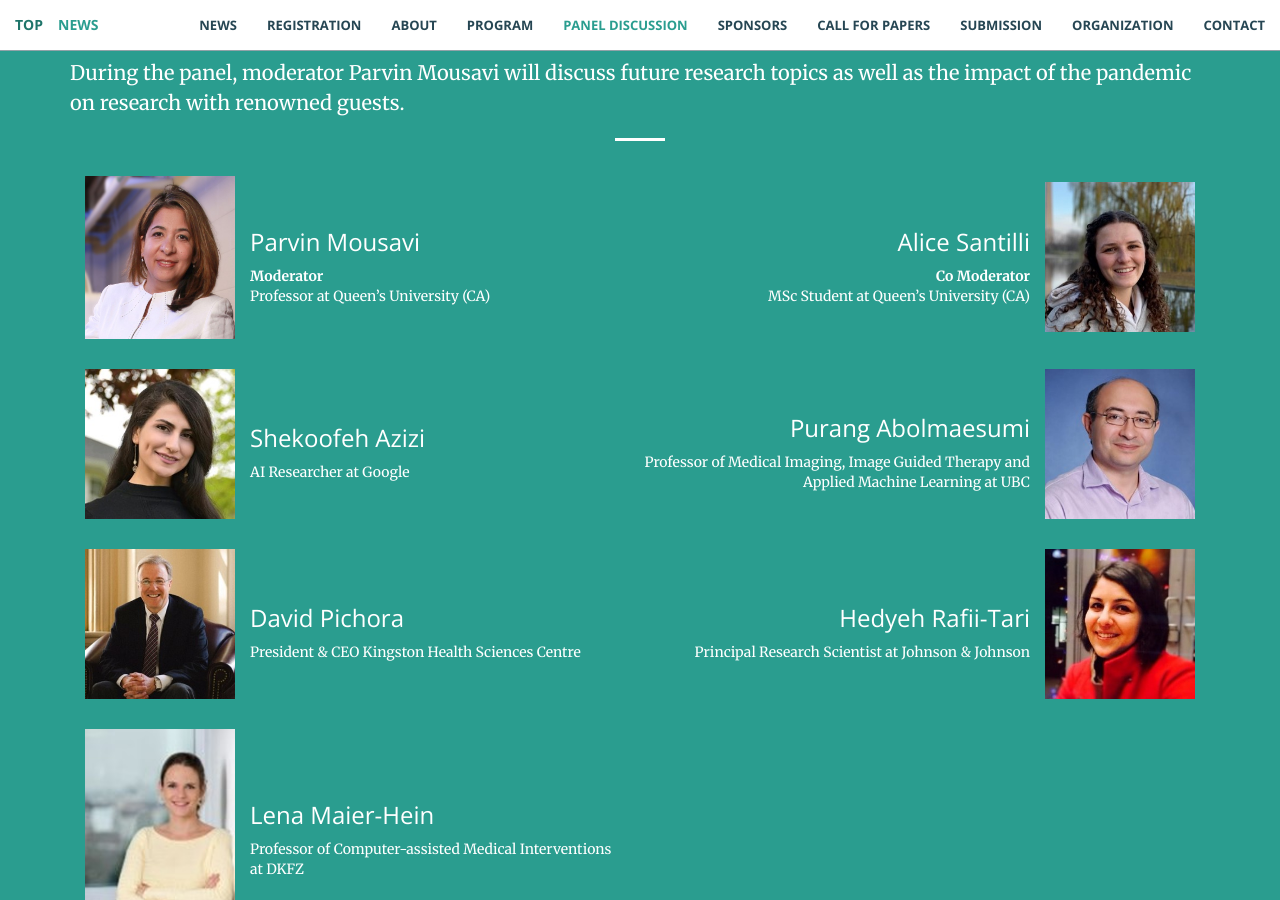
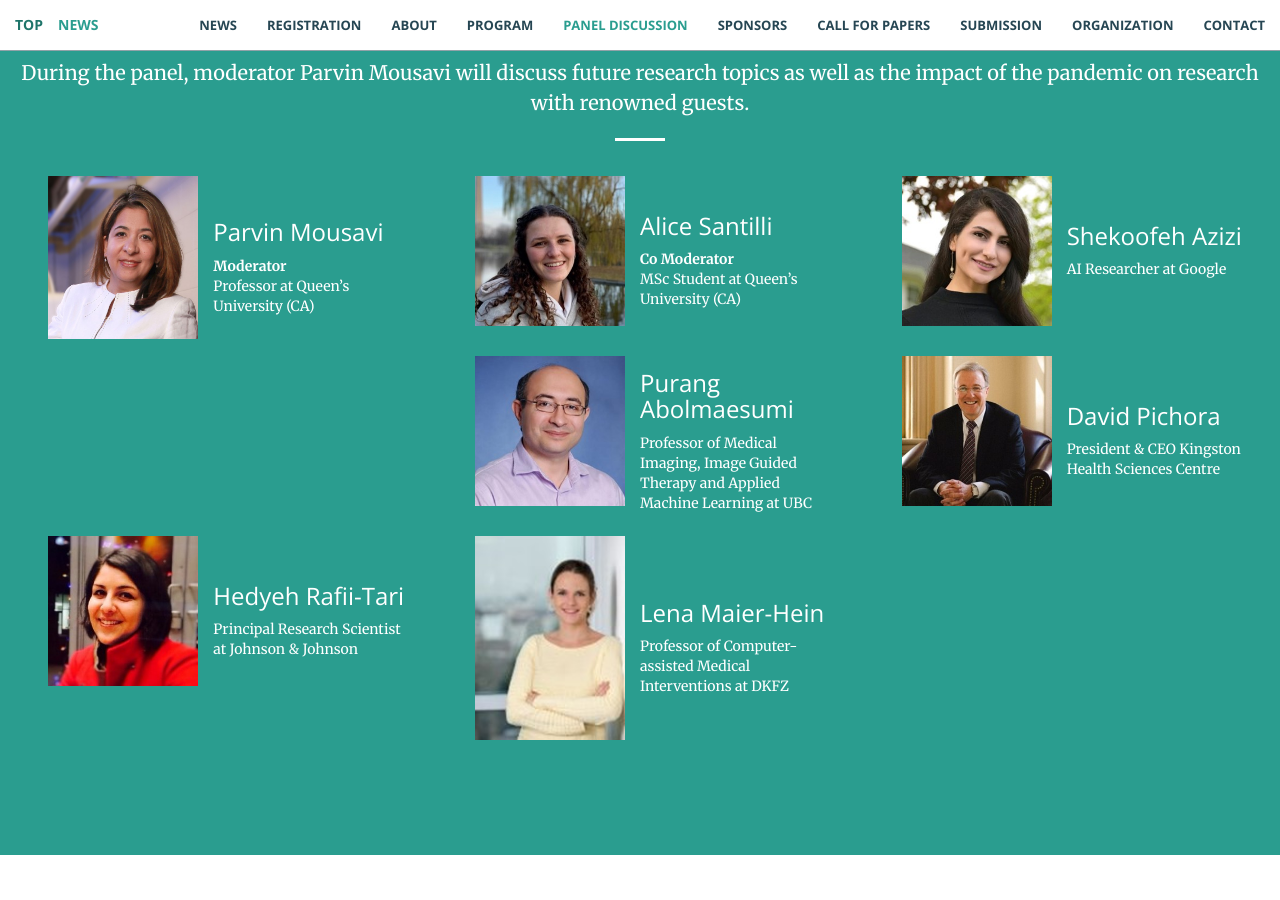
Before and after one commit to ipcai2021/ipcai2021.github.io, a Jekyll site: the page built from index.html, in a window 1280 px wide and 900 px high, scrolled down 13365 px. Built offline with Jekyll 4.4.1, drawn with Linux system fonts in a browser that asks for light colours.

Commit message:
Dicussion mobile fix (#3)
Dicussion mobile fix

```diff
--- a/_includes/discussion.html
+++ b/_includes/discussion.html
@@ -7,40 +7,76 @@
             </div>
         </div>
     </div>
-
-  <div class="container">
-      <p class="text-left">
-        During the panel, moderator Parvin Mousavi will discuss future research topics as well as the impact of the pandemic on research with renowned guests.
+    <p class="text-center">
+        During the panel, moderator Parvin Mousavi will discuss future research topics as well as the impact of the
+        pandemic on research with renowned guests.
     </p>
     <hr class="light">
-      <div style="display: inline-grid; grid-template-columns: auto auto">
-        <div style="display: inline-flex; align-items: center; justify-content:flex-start">
-          <img src="img/ipcai2021/panelists/ParvinMousavi.jpg" style="margin: 15px" width="150px" alt="Parvin Mousavi"/>
-          <div class="text-left" ><h3>Parvin Mousavi</h3> <b>Moderator</b> <br> Professor at Queen’s University (CA)</div>
+    <div class="container-fluid">
+        <div class="row">
+            <div class="col-md-4" style="display: table; table-layout: fixed">
+                <div class="text-right" style="display:table-cell; width: 50%">
+                    <img src="img/ipcai2021/panelists/ParvinMousavi.jpg" style="margin: 15px" width="150px"
+                         alt="Parvin Mousavi"/>
                 </div>
-        <div style="display: inline-flex; align-items: center; justify-content:flex-end">
-          <div class="text-right" ><h3>Alice Santilli</h3> <b>Co Moderator</b> <br> MSc Student at Queen’s University (CA)</div>
-          <img src="img/ipcai2021/panelists/AliceSantilli.jpg" style="margin: 15px" width="150px" alt="Alice Santilli"/>
+                <div class="text-left" style="display: table-cell; width: 50%; vertical-align: middle"><h3>Parvin Mousavi</h3> <b>Moderator</b>
+                    <br> Professor at Queen’s University (CA)
                 </div>
-        <div style="display: inline-flex; align-items: center; justify-content:flex-start">
-          <img src="img/ipcai2021/panelists/ShekoofehAzizi.jpg" style="margin: 15px" width="150px" alt="Shekoofeh Azizi"/>
-          <div class="text-left"><h3>Shekoofeh Azizi</h3> AI Researcher at Google</div>
             </div>
-        <div style="display: inline-flex; align-items: center; justify-content:flex-end">
-          <div class="text-right"><h3>Purang Abolmaesumi</h3> Professor of Medical Imaging, Image Guided Therapy and Applied Machine Learning at UBC</div>
-          <img src="img/ipcai2021/panelists/PurangAbolmaesumi.jpg" style="margin: 15px" width="150px" alt="Purang Abolmaesumi"/>
+            <div class="col-md-4" style="display: table; table-layout: fixed">
+                <div class="text-right" style="display:table-cell; width: 50%">
+                    <img src="img/ipcai2021/panelists/AliceSantilli.jpg" style="margin: 15px" width="150px"
+                         alt="Alice Santilli"/>
                 </div>
-        <div style="display: inline-flex; align-items: center; justify-content:flex-start">
-          <img src="img/ipcai2021/panelists/DavidPichora.jpg" style="margin: 15px" width="150px" alt="David Pichora"/>
-          <div class="text-left" ><h3>David Pichora</h3> President & CEO Kingston Health Sciences Centre</div>
+                <div class="text-left" style="display:table-cell; width: 50%; vertical-align: middle"><h3>Alice Santilli</h3> <b>Co
+                    Moderator</b> <br> MSc Student at Queen’s University (CA)
                 </div>
-        <div style="display:inline-flex; align-items: center; justify-content:flex-end">
-          <div class="text-right"><h3>Hedyeh Rafii-Tari</h3> Principal Research Scientist at Johnson & Johnson</div>
-          <img src="img/ipcai2021/panelists/HedyehRafiiTari.jpg" style="margin: 15px" width="150px" alt="Hedyeh Rafii-Tari"/>
             </div>
-        <div style="display: inline-flex; align-items: center; justify-content:flex-start">
-          <img src="img/ipcai2021/panelists/LenaMaierHein.jpg" style="margin: 15px" width="150px" alt="Lena Maier-Hein"/>
-          <div class="text-left"><h3>Lena Maier-Hein</h3> Professor of Computer-assisted Medical Interventions at DKFZ</div>
+
+            <div class="col-md-4" style="display: table; table-layout: fixed">
+                <div class="text-right" style="display:table-cell; width: 50%">
+                    <img src="img/ipcai2021/panelists/ShekoofehAzizi.jpg" style="margin: 15px" width="150px"
+                         alt="Shekoofeh Azizi"/>
+                </div>
+                <div class="text-left" style="display:table-cell; width: 50%; vertical-align: middle"><h3>Shekoofeh Azizi</h3> AI Researcher at
+                    Google <span style="color: transparent">....... ........ ........ ........</span>
+                </div>
+            </div>
+
+            <div class="col-md-4" style="display: table; table-layout: fixed">
+                <div class="text-right" style="display:table-cell; width: 50%">
+                    <img src="img/ipcai2021/panelists/PurangAbolmaesumi.jpg" style="margin: 15px" width="150px"
+                         alt="Purang Abolmaesumi"/>
+                </div>
+                <div class="text-left" style="display:table-cell; width: 50%; vertical-align: middle"><h3>Purang Abolmaesumi</h3> Professor of
+                    Medical Imaging, Image Guided Therapy and Applied Machine Learning at UBC
+                </div>
+            </div>
+
+            <div class="col-md-4" style="display: table; table-layout: fixed">
+                <div class="text-right" style="display:table-cell; width: 50%">
+                    <img src="img/ipcai2021/panelists/DavidPichora.jpg" style="margin: 15px" width="150px"
+                         alt="David Pichora"/></div>
+                <div class="text-left" style="display:table-cell; width: 50%; vertical-align: middle"><h3>David Pichora</h3> President & CEO
+                    Kingston Health Sciences Centre
+                </div>
+            </div>
+            <div class="col-md-4" style="display: table; table-layout: fixed">
+                <div class="text-right" style="display:table-cell; width: 50%">
+                    <img src="img/ipcai2021/panelists/HedyehRafiiTari.jpg" style="margin: 15px" width="150px"
+                         alt="Hedyeh Rafii-Tari"/></div>
+                <div class="text-left" style="display:table-cell; width: 50%; vertical-align: middle"><h3>Hedyeh Rafii-Tari</h3> Principal
+                    Research Scientist at Johnson & Johnson
+                </div>
+            </div>
+            <div class="col-md-4" style="display: table; table-layout: fixed">
+                <div class="text-right" style="display:table-cell; width: 50%">
+                    <img src="img/ipcai2021/panelists/LenaMaierHein.jpg" style="margin: 15px" width="150px"
+                         alt="Lena Maier-Hein"/>
+                </div>
+                <div class="text-left" style="display:table-cell; width: 50%; vertical-align: middle"><h3>Lena Maier-Hein</h3> Professor of
+                    Computer-assisted Medical Interventions at DKFZ
+                </div>
             </div>
         </div>
     </div>
```
Lines whose indentation alone changed are shown as unchanged.
